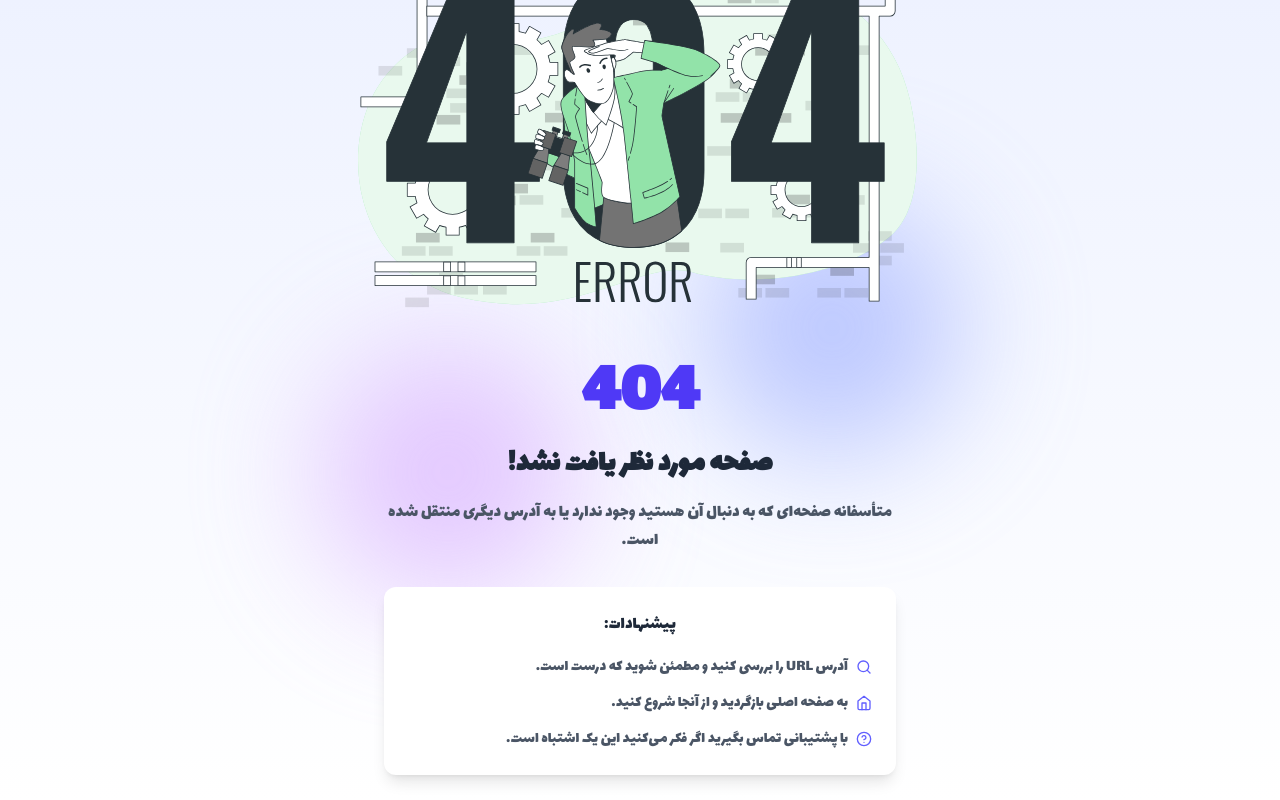
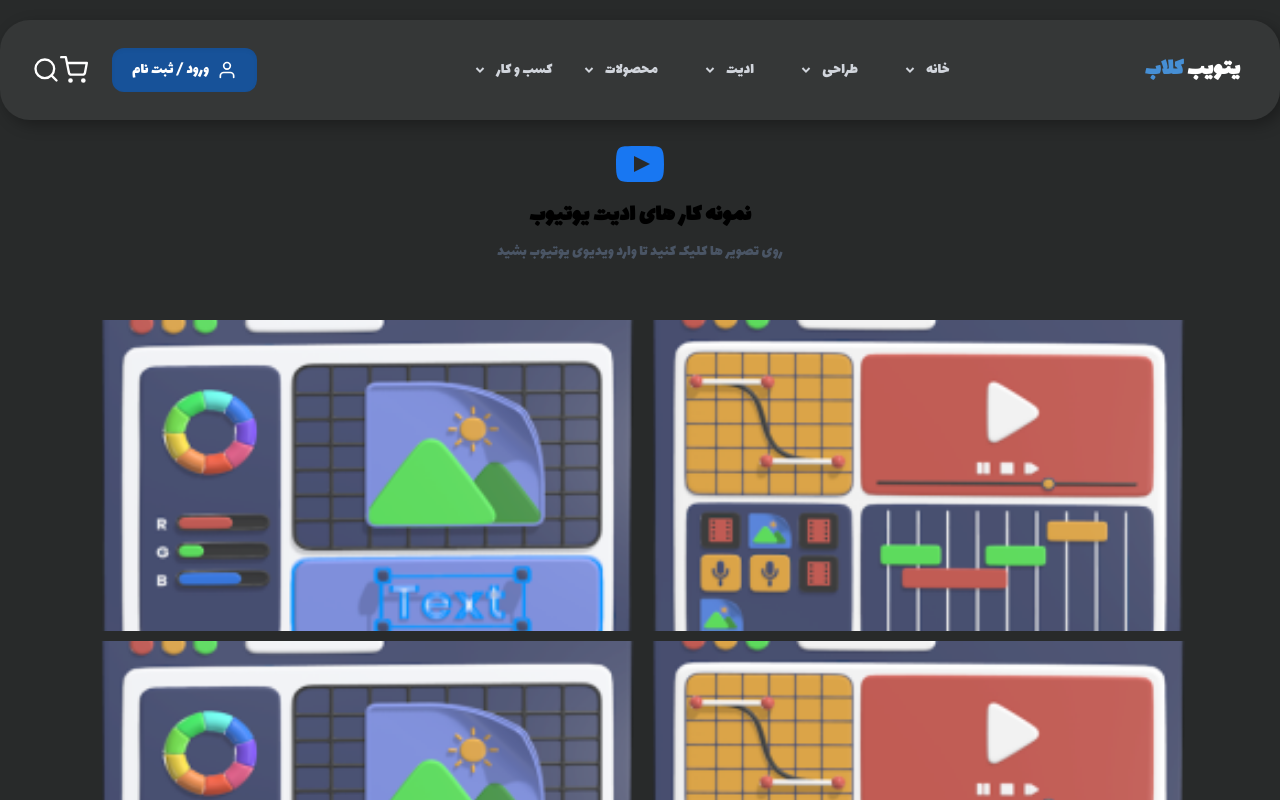
Before and after one commit to Masoud2025/YTC-CLUB, a Next.js app: page /edit_video_samples in a window 1280 px wide. Before the commit this address had no page. Shown: the top 800 px of the page. Built offline with nearby package versions, Linux system fonts and the light colour scheme.

Commit message:
Update UI

```diff
--- a/src/app/components/ui/PortfolioSection.tsx
+++ b/src/app/components/ui/PortfolioSection.tsx
@@ -45,13 +45,13 @@
   const portfolioItems: PortfolioItemProps[] = [
     {
       imageSrc: '/worksamples.png', // Replace with your actual image path
-      title: 'طراحی وبسایت شرکتی',
+      title: 'ادیت ویدیو',
       buttonText: 'مشاهده نمونه کار ها',
-      buttonHref: '/portfolio/corporate-website',
+      buttonHref: '/edit_video_samples',
     },
     {
       imageSrc: '/worksamples2.png', // Replace with your actual image path
-      title: 'اپلیکیشن موبایل',
+      title: ' طراحی تامینل',
       buttonText: 'مشاهده نمونه کار ها',
       buttonHref: '/portfolio/mobile-app',
     },
--- a/src/app/components/ui/StatusBanner.tsx
+++ b/src/app/components/ui/StatusBanner.tsx
@@ -23,16 +23,20 @@
 
   return (
     <div
-      className="w-[1440px] h-[100px] bg-[#2655A6] mx-auto flex items-center justify-center"
+      className="w-full bg-[#2655A6] mx-auto py-8 flex items-center justify-center"
       dir="rtl"
     >
-      <div className="flex justify-between items-center w-full px-20">
+      <div className="flex flex-col md:flex-row justify-between items-center w-full px-4 md:px-8 lg:px-20 gap-6 md:gap-4">
         {stats.map((stat, index) => (
           <div key={index} className="flex flex-col items-center">
-            <div className="text-4xl text-white mb-1">{stat.icon}</div>
+            <div className="text-3xl md:text-4xl text-white mb-1">
+              {stat.icon}
+            </div>
             <div className="text-center">
-              <div className="text-xl font-bold text-white">{stat.value}</div>
-              <div className="text-sm text-white">{stat.label}</div>
+              <div className="text-lg md:text-xl font-bold text-white">
+                {stat.value}
+              </div>
+              <div className="text-xs md:text-sm text-white">{stat.label}</div>
             </div>
           </div>
         ))}
--- /dev/null
+++ b/src/app/edit_video_samples/page.tsx
@@ -0,0 +1,101 @@
+'use client';
+import React from 'react';
+import Image from 'next/image';
+import Link from 'next/link';
+
+// eslint-disable-next-line @typescript-eslint/no-unused-vars
+interface PortfolioItemProps {
+  imageSrc: string;
+  buttonHref: string;
+  alt: string;
+}
+
+const PortfolioSection: React.FC = () => {
+  // Creating an array of 18 portfolio items
+  const portfolioItems = Array(18)
+    .fill(null)
+    .map((_, index) => ({
+      imageSrc: index % 2 === 0 ? '/worksamples.png' : '/worksamples2.png',
+      buttonHref: `/portfolio/project-${index + 1}`,
+      alt: index % 2 === 0 ? 'طراحی وبسایت شرکتی' : 'اپلیکیشن موبایل',
+    }));
+
+  return (
+    <section className="py-5 container mx-auto px-2">
+      <div className="flex flex-col items-center mb-8">
+        {/* YouTube Logo */}
+        <svg
+          xmlns="http://www.w3.org/2000/svg"
+          viewBox="0 0 24 24"
+          width="48"
+          height="48"
+          fill="#1877F2" // YouTube logo in blue color
+          className="mb-3"
+        >
+          <path d="M19.615 3.184c-3.604-.246-11.631-.245-15.23 0-3.897.266-4.356 2.62-4.385 8.816.029 6.185.484 8.549 4.385 8.816 3.6.245 11.626.246 15.23 0 3.897-.266 4.356-2.62 4.385-8.816-.029-6.185-.484-8.549-4.385-8.816zm-10.615 12.816v-8l8 3.993-8 4.007z" />
+        </svg>
+
+        {/* Header Text */}
+        <h2 className="text-2xl font-bold text-center mb-2">
+          نمونه کار های ادیت یوتیوب
+        </h2>
+
+        {/* Instruction Text */}
+        <p className="text-center text-gray-600 mb-6">
+          روی تصویر ها کلیک کنید تا وارد ویدیوی یوتیوب بشید
+        </p>
+      </div>
+
+      <div
+        dir="rtl"
+        style={{
+          display: 'grid',
+          gridTemplateColumns: 'repeat(2, 551px)',
+          rowGap: '10px',
+          columnGap: 0,
+          lineHeight: 0,
+          maxWidth: '100%',
+          overflowX: 'auto',
+          justifyContent: 'center',
+        }}
+      >
+        {portfolioItems.map((item, index) => (
+          <div
+            key={index}
+            style={{
+              width: '551px',
+              height: '311px',
+              position: 'relative',
+              fontSize: 0,
+              lineHeight: 0,
+            }}
+          >
+            <Link
+              href={item.buttonHref}
+              style={{
+                display: 'block',
+                width: '100%',
+                height: '100%',
+                position: 'relative',
+              }}
+            >
+              <Image
+                src={item.imageSrc}
+                alt={item.alt}
+                fill
+                sizes="551px"
+                priority={index < 4}
+                style={{
+                  objectFit: 'cover',
+                  display: 'block',
+                }}
+              />
+            </Link>
+          </div>
+        ))}
+      </div>
+    </section>
+  );
+};
+
+export default PortfolioSection;
```
